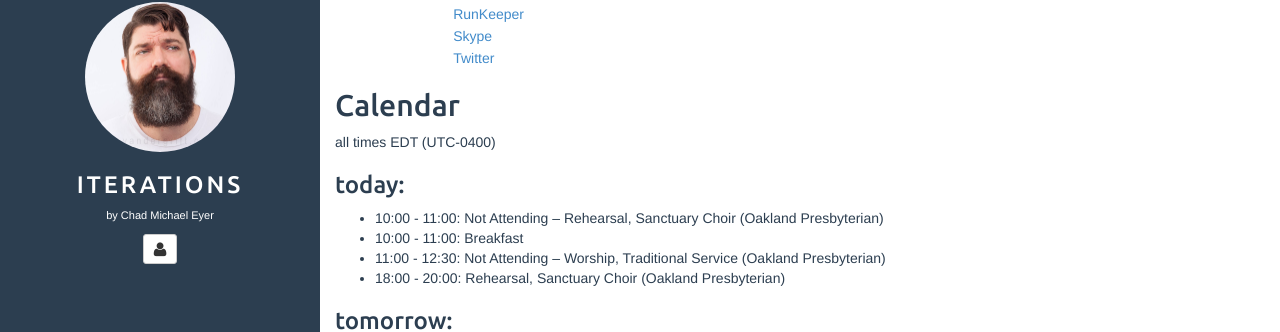
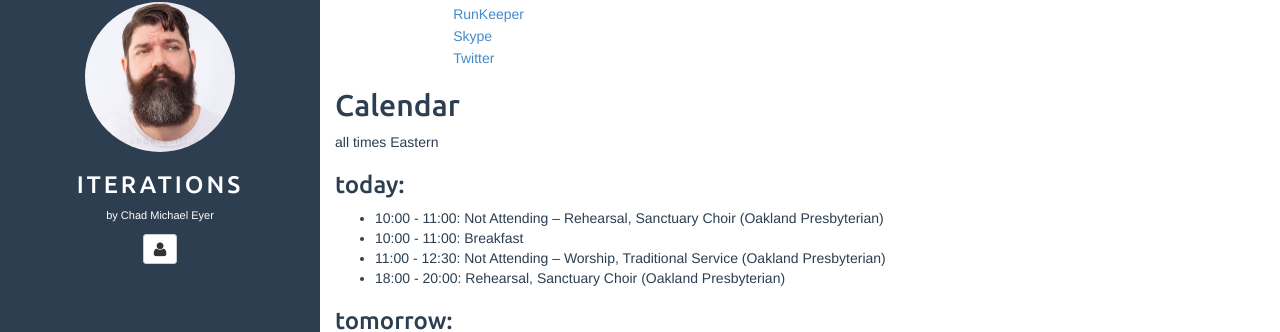
Before and after one commit to chadmichaeleyer/chadmichaeleyer.github.io, a Jekyll site: the page built from about.md, in a window 1280 px wide and 900 px high, scrolled down 1281 px. Shown: the part 126-458 px from the top of the window. Built offline with Jekyll 4.4.1, drawn with Linux system fonts in a browser that asks for light colours.

Commit message:
calendar update

```diff
--- a/calendar-year.markdown
+++ b/calendar-year.markdown
@@ -1,4 +1,4 @@
-all times EDT (UTC-0400)
+all times Eastern
 
 ### 2017-08-20 (Sun):
 
--- a/calendar.markdown
+++ b/calendar.markdown
@@ -1,4 +1,4 @@
-all times EDT (UTC-0400)
+all times Eastern
 
 ### today:
 
```
